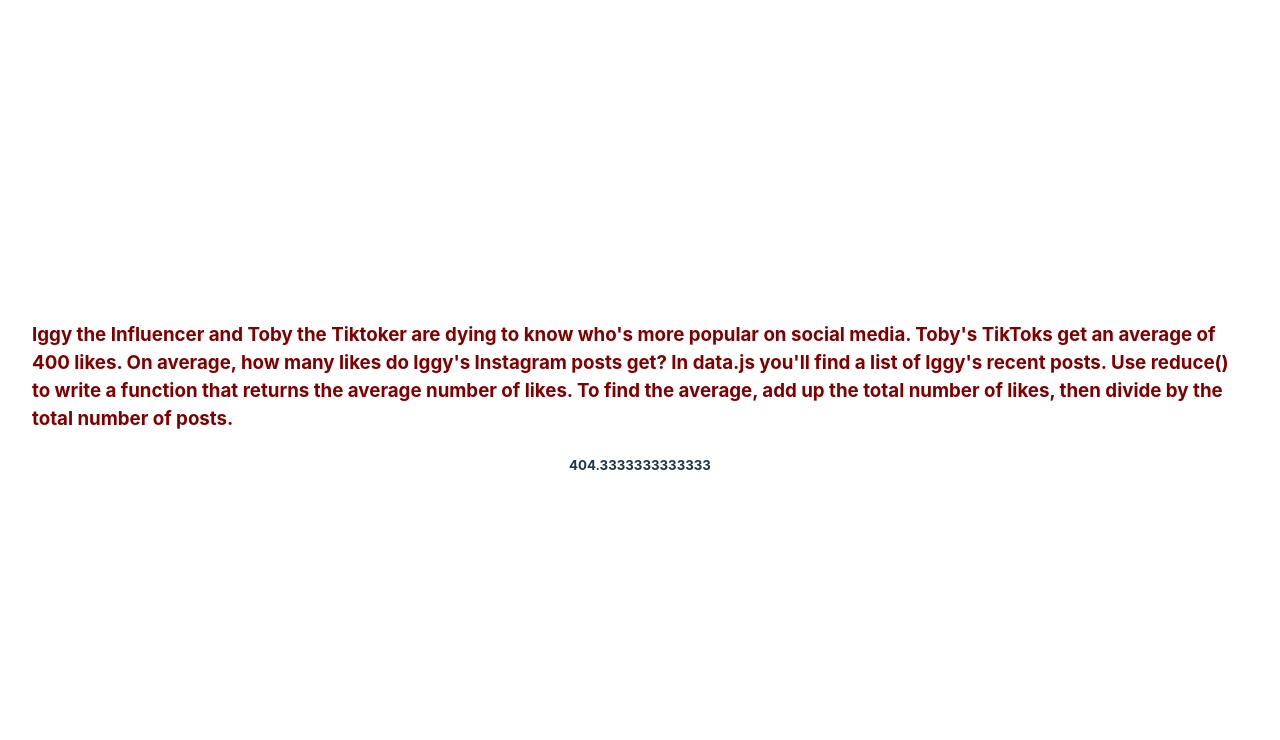
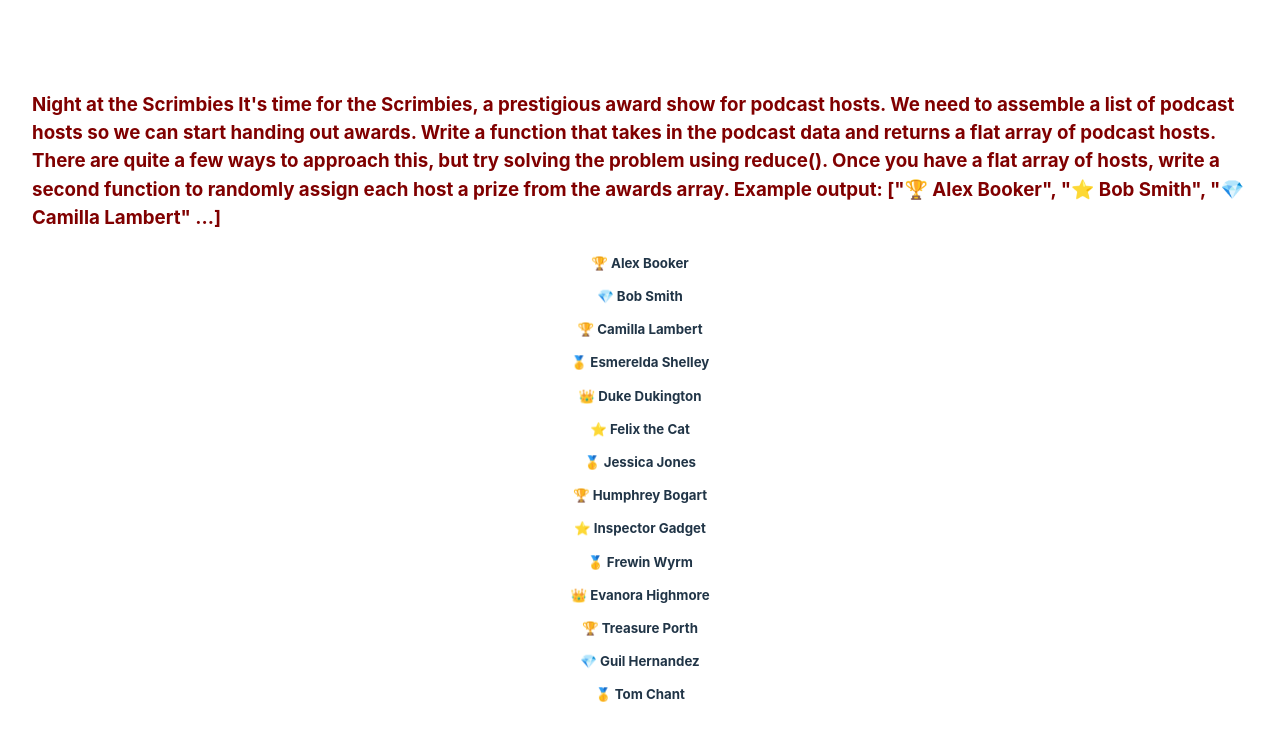
Before and after one commit to saurtripathi/JavascriptChallanges, a React (Vite) app: page / in a window 1280 px wide. Shown: the top 740 px of the page. Built offline with nearby package versions, Linux system fonts and the light colour scheme.

Commit message:
Temporary commit

```diff
--- a/data.js
+++ b/data.js
@@ -1,26 +1,59 @@
 export default [
     {
-        post: "A lot of you have asked about my morning skin care routine...",
-        likes: 348
+        id: 1,
+        title: "Scrimba Podcast",
+        duration: 50,
+        tags: ["education", "jobs", "technology"],
+        hosts: ["Alex Booker"],
+        rating: 10,
+        genre: "education",
+        paid: false
     },
     {
-        post: "New Year, new me. #blessed",
-        likes: 102
+        id: 2,
+        title: "Crime Fan",
+        duration: 150,
+        tags: ["crime", "entertainment", "mature"],
+        hosts: ["Bob Smith", "Camilla Lambert"],
+        genre: "true crime",
+        rating: 5,
+        paid: true
     },
     {
-        post: "Sunday by the pool 🌴 #vibes #mood #hotdoglegs",
-        likes: 544
+        id: 3,
+        title: "Mythical Creatures",
+        duration: 99,
+        tags: ["entertainment", "general", "unicorns"],
+        hosts: ["Esmerelda Shelley", "Duke Dukington", "Felix the Cat"],
+        genre: "fantasy",
+        rating: 8,
+        paid: true
     },
     {
-        post: "Here are my top 5 #notsponsored unbiased dry shampoo recs...",
-        likes: 745
+        title: "Crime Crime Crime",
+        duration: 70,
+        tags: ["crime", "entertainment", "mature"],
+        hosts: ["Jessica Jones", "Humphrey Bogart", "Inspector Gadget"],
+        genre: "true crime",
+        rating: 6,
+        paid: true
     },
     {
-        post: "Last day in Hawaii! The tans will fade but the memories will last forever #holidays #foreverhawaii #blessed #followme",
-        likes: 412
+        title: "Something about Witches",
+        duration: 35,
+        tags: ["fantasy", "entertainment"],
+        hosts: ["Frewin Wyrm", "Evanora Highmore"],
+        genre: "fantasy",
+        rating: 8,
+        paid: false
     },
     {
-        post: "Leg day #summerbody2022 #gymshark #beachworkout",
-        likes: 275
+        title: "Coding Corner",
+        duration: 55,
+        tags: ["education", "jobs", "technology"],
+        hosts: ["Treasure Porth", "Guil Hernandez", "Tom Chant"],
+        genre: "education",
+        rating: 9,
+        paid: false
     },
 ]
--- a/src/App.jsx
+++ b/src/App.jsx
@@ -6,15 +6,27 @@ import data from '../data'
 
 function App() {
 
-  const calcAverageLikes = data => data.reduce((acc, curr) => acc + curr.likes, 0) / data.length
+  const awards = ["🏆", "⭐", "💎", "🥇", "👑"];
+  function getHosts(data) {
+    return data.reduce((acc, current) => [...acc, ...current.hosts], [])
+  }
 
-  console.log(calcAverageLikes(data))
+  function assignAwards(data) {
+    return getHosts(data).map(host => {
+      let random = Math.floor(Math.random() * awards.length)
+      return `${awards[random]} ${host}`
+    })
+  }
+
+
+  // console.log(getHosts(podcasts));
+  console.log(assignAwards(data));
 
   return (
     <>
       <Challange />
       <div >
-        <Solution calcAverageLikes={calcAverageLikes} data={data} />
+        <Solution assignAwards={assignAwards} data={data} />
       </div>
     </>
   )
--- a/src/Challange.jsx
+++ b/src/Challange.jsx
@@ -2,16 +2,19 @@ import React from 'react'
 
 export default function Challange() {
     const ch = `
-    Iggy the Influencer and Toby the Tiktoker are dying to know
-    who's more popular on social media.
+    Night at the Scrimbies
 
-    Toby's TikToks get an average of 400 likes. On average, how many
-    likes do Iggy's Instagram posts get?
+    It's time for the Scrimbies, a prestigious award show for podcast hosts.
+    We need to assemble a list of podcast hosts so we can start handing out awards.
 
-    In data.js you'll find a list of Iggy's recent posts.
-    Use reduce() to write a function that returns the average number of likes.
-    To find the average, add up the total number of likes, then divide
-    by the total number of posts.
+    Write a function that takes in the podcast data and
+    returns a flat array of podcast hosts. There are quite a few ways to approach
+    this, but try solving the problem using reduce().
+
+    Once you have a flat array of hosts, write a second function to randomly assign each host a prize
+    from the awards array.
+
+    Example output: ["🏆 Alex Booker", "⭐ Bob Smith", "💎 Camilla Lambert" ...]
 `
 
 
--- a/src/Solution.jsx
+++ b/src/Solution.jsx
@@ -1,11 +1,12 @@
 import React from 'react'
 
 
-export default function Solution({ data, calcAverageLikes }) {
-    console.log(calcAverageLikes(data))
+export default function Solution({ data, assignAwards }) {
+    console.log(assignAwards(data))
+    const mapElement = assignAwards(data).map(item => <p>{item}</p>)
     return (
         <h5>
-            {calcAverageLikes(data)}
+            {mapElement}
         </h5>
     )
 }
```
